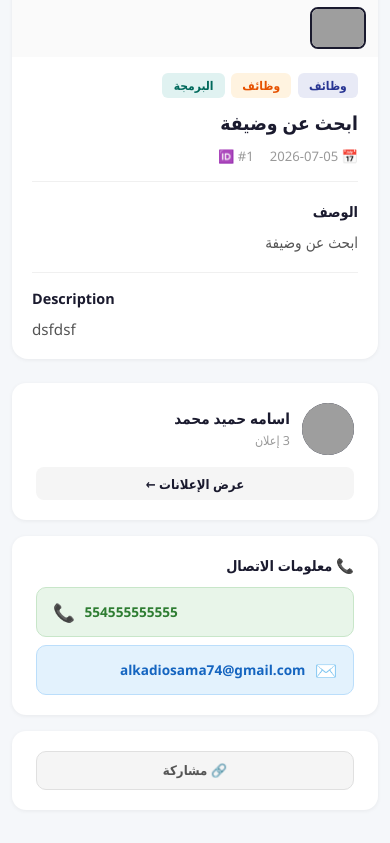
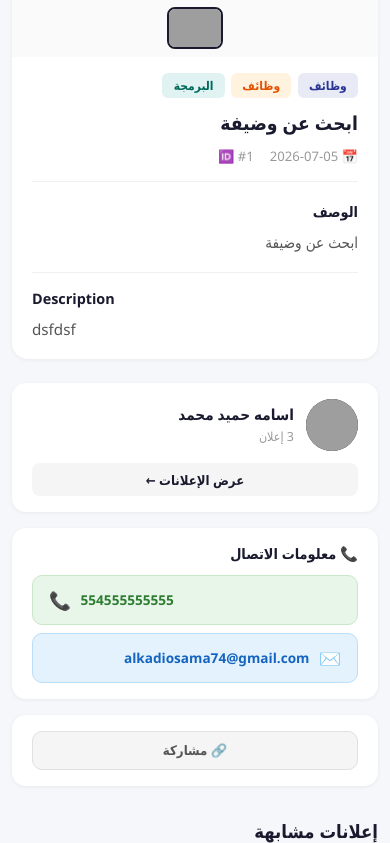
Before and after one commit to Osama71627/Etlob-, a Django app: page /ad/1/ in a window 390 px wide. Shown: the part 426-1269 px from the top of the page. Run offline with Django 5.2, Linux system fonts and the light colour scheme; data comes from the database, SQL or seed files in the repository; grey boxes are pictures that could not be loaded.

Commit message:
improve mobile ad detail centering - center image, thumbs, and unify card padding

```diff
--- a/app/static/css/style.css
+++ b/app/static/css/style.css
@@ -3424,6 +3424,10 @@ textarea.form-input {
         padding: 0 0.75rem;
         margin: 0.75rem auto;
     }
+    .detail-main {
+        max-width: 100%;
+        margin: 0 auto;
+    }
     .detail-body {
         padding: 1rem 1.25rem;
     }
@@ -3432,12 +3436,17 @@ textarea.form-input {
     }
     .gallery-main img {
         height: 300px;
+        width: 100%;
+        object-fit: contain;
+        display: block;
+        margin: 0 auto;
     }
     .gallery-nav {
         opacity: 1;
     }
     .gallery-thumbs {
         padding: 0.5rem 0.75rem;
+        justify-content: center;
     }
     .thumb-wrap {
         width: 56px;
@@ -3445,6 +3454,9 @@ textarea.form-input {
     }
     .related-grid {
         grid-template-columns: repeat(auto-fill, minmax(150px, 1fr));
+    }
+    .sidebar-card {
+        padding: 1rem 1.25rem;
     }
 }
 
```
